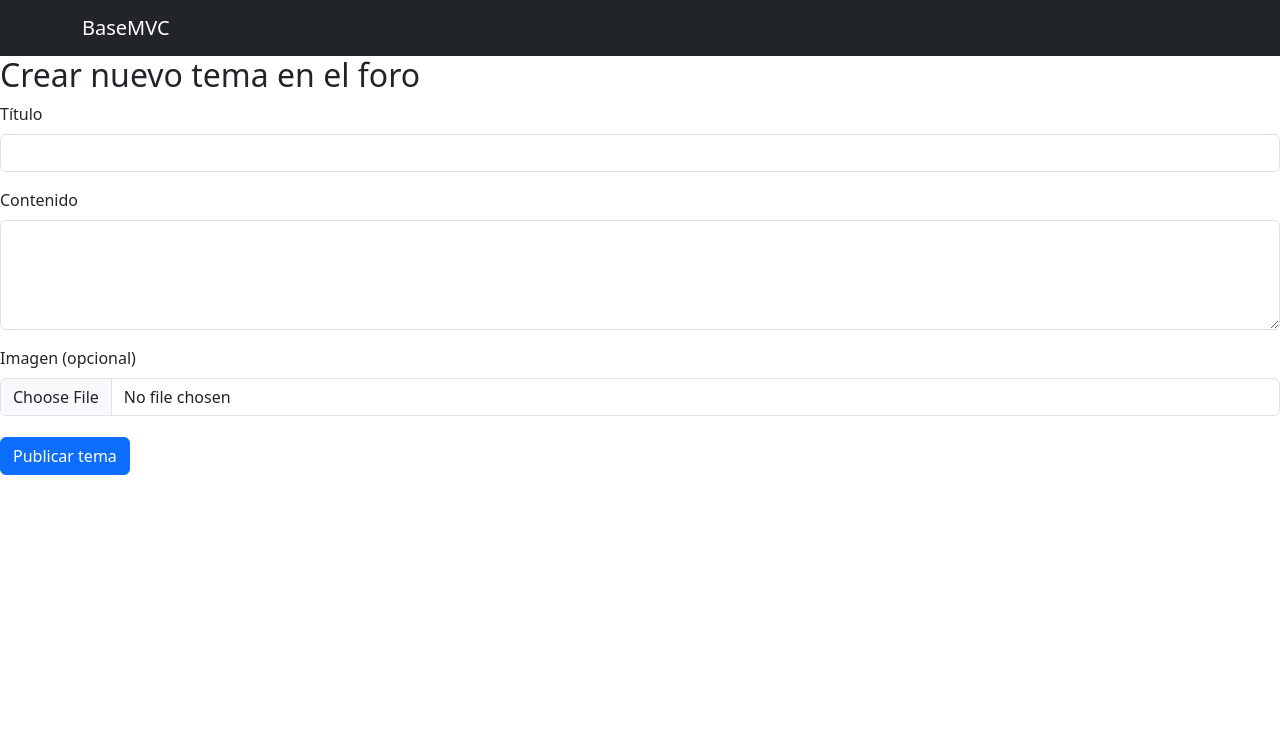
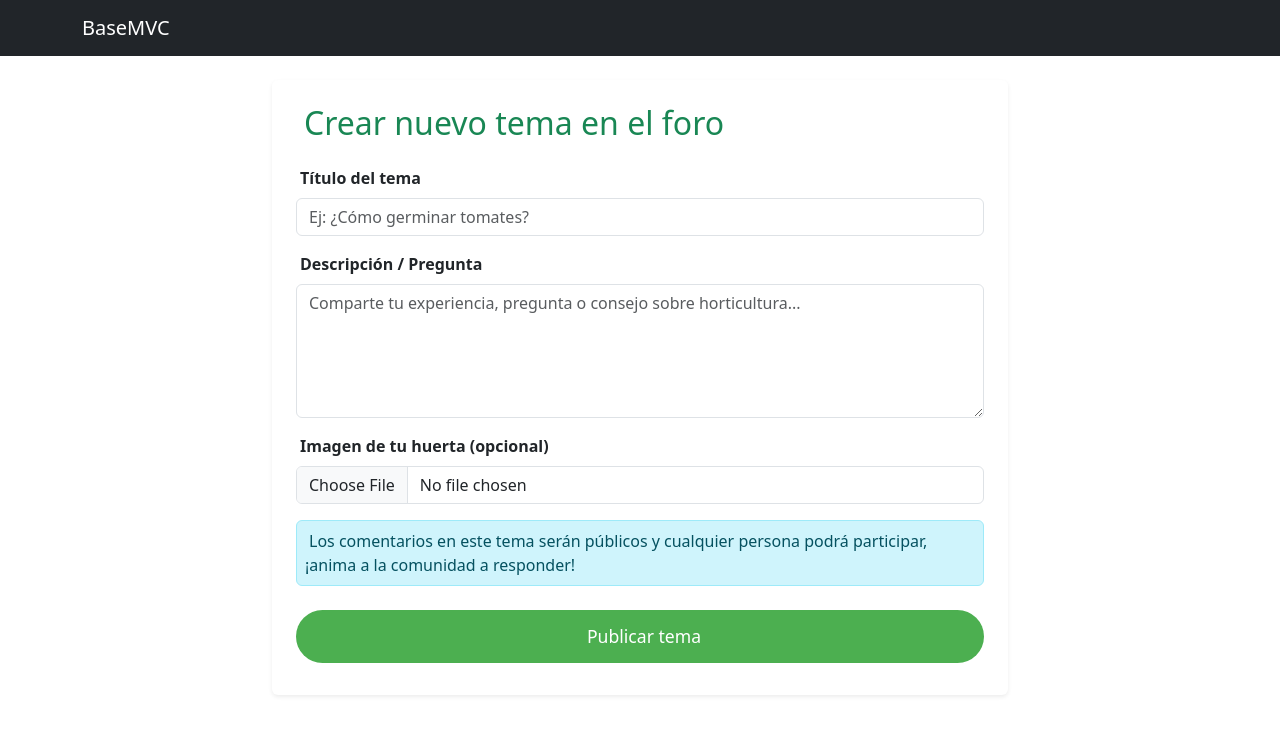
Before and after one commit to Daly2025/basemvcphp, a PHP site: template app/views/forum/create.php in a window 1280 px wide. Shown: the top 735 px of the page. Run offline with PHP 8.4, Linux system fonts and the light colour scheme; the template is opened without the code that fills it, so the values that code supplies are empty.

Commit message:
creamos foro e intercambio de semillas

```diff
--- a/app/controllers/ForumController.php
+++ b/app/controllers/ForumController.php
@@ -9,7 +9,7 @@ class ForumController extends Controller {
         $db = Capsule::connection()->getPdo();
         $model = new ForumTopic($db);
         $topics = $model->getAll();
-        $this->view('forum/index', ['topics' => $topics]);
+        $this->view('index', ['topics' => $topics]);
     }
     public function create(...$params) {
         if ($_SERVER['REQUEST_METHOD'] === 'POST') {
@@ -33,6 +33,6 @@ class ForumController extends Controller {
                 exit;
             }
         }
-        $this->view('forum/create');
+        $this->view('create');
     }
 }
--- a/app/views/forum/create.php
+++ b/app/views/forum/create.php
@@ -1,16 +1,45 @@
-<h2>Crear nuevo tema en el foro</h2>
+<div class="container mt-4">
+    <div class="row justify-content-center">
+        <div class="col-lg-8">
+            <div class="bg-white p-4 rounded shadow-sm">
+                <h2 class="mb-4 text-success"><i class="fa-solid fa-seedling me-2"></i>Crear nuevo tema en el foro</h2>
                 <form method="post" action="<?= base_url() ?>forum/create" enctype="multipart/form-data">
                     <div class="mb-3">
-        <label for="title" class="form-label">Título</label>
-        <input type="text" class="form-control" id="title" name="title" required>
+                        <label for="title" class="form-label fw-bold"><i class="fa-solid fa-leaf me-1 text-success"></i>Título del tema</label>
+                        <input type="text" class="form-control" id="title" name="title" placeholder="Ej: ¿Cómo germinar tomates?" required>
                     </div>
                     <div class="mb-3">
-        <label for="content" class="form-label">Contenido</label>
-        <textarea class="form-control" id="content" name="content" rows="4" required></textarea>
+                        <label for="content" class="form-label fw-bold"><i class="fa-solid fa-seedling me-1 text-success"></i>Descripción / Pregunta</label>
+                        <textarea class="form-control" id="content" name="content" rows="5" placeholder="Comparte tu experiencia, pregunta o consejo sobre horticultura..." required></textarea>
                     </div>
                     <div class="mb-3">
-        <label for="image" class="form-label">Imagen (opcional)</label>
+                        <label for="image" class="form-label fw-bold"><i class="fa-solid fa-image me-1 text-success"></i>Imagen de tu huerta (opcional)</label>
                         <input type="file" class="form-control" id="image" name="image" accept="image/*">
                     </div>
-    <button type="submit" class="btn btn-primary">Publicar tema</button>
+                    <div class="mb-3">
+                        <div class="alert alert-info mb-0 p-2">
+                            <i class="fa-solid fa-circle-info me-1"></i>
+                            Los comentarios en este tema serán públicos y cualquier persona podrá participar, ¡anima a la comunidad a responder!
+                        </div>
+                    </div>
+                    <button type="submit" class="btn btn-huerta w-100"><i class="fa-solid fa-paper-plane me-2"></i>Publicar tema</button>
                 </form>
+            </div>
+        </div>
+    </div>
+</div>
+<style>
+.btn-huerta {
+    background: #4caf50;
+    color: #fff;
+    border-radius: 30px;
+    padding: 0.75rem 2rem;
+    font-size: 1.1rem;
+    margin: 0.5rem 0;
+    transition: background 0.2s;
+}
+.btn-huerta:hover {
+    background: #388e3c;
+    color: #fff;
+}
+</style>
```
Also changed, not shown: app/views/forum/index.php (+28 -9 lines). Lines whose indentation alone changed are shown as unchanged.
